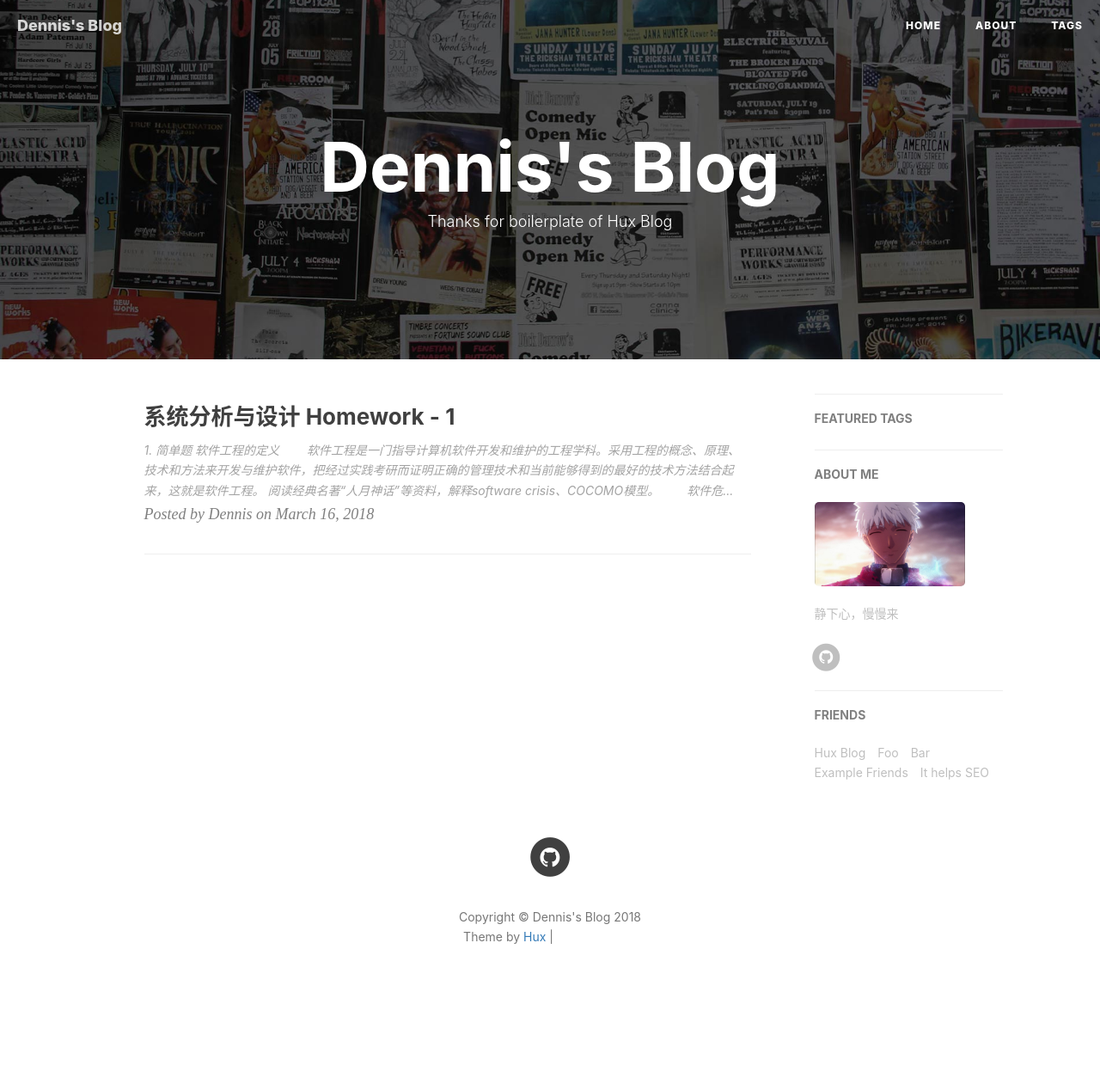
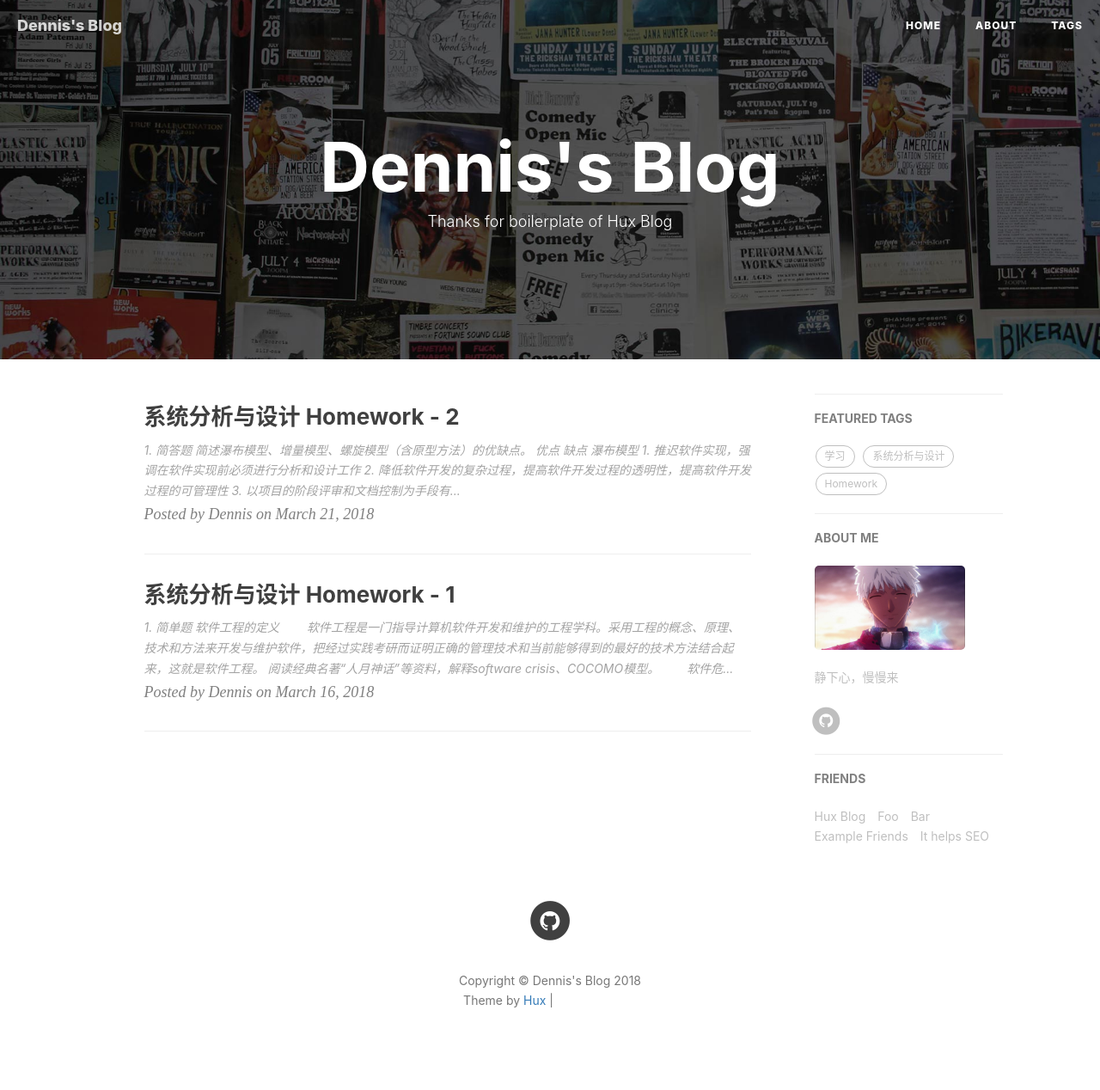
Before and after one commit to dennis-leee/my937889621.github.io, a Jekyll site: the page built from index.html, in a window 1280 px wide. Shown: the whole page at 86% size. Built offline with Jekyll 4.4.1, drawn with Linux system fonts in a browser that asks for light colours; nearby versions of some CDN libraries; the list of posts is cut into pages by our own code; comment, search, counter and statistics services are not loaded; before the commit the page ends 1194 px from its top, so only the background shows below that; grey boxes are pictures that could not be loaded.

Commit message:
change jekyll version

```diff
--- a/_config.yml
+++ b/_config.yml
@@ -32,7 +32,7 @@ anchorjs: true                          # if you want to customize anchor. check
 
 # Gems
 # from PR#40, to support local preview for Jekyll 3.0
-plugins: [jekyll-paginate, jekyll-sitemap]
+gems: [jekyll-paginate]
 
 
 
--- a/_layouts/keynote.html
+++ b/_layouts/keynote.html
@@ -55,7 +55,7 @@ layout: default
                 col-lg-8 col-lg-offset-2
                 col-md-10 col-md-offset-1 ">
 
-				{{ content }}
+                {{ content }}
 
                 <hr>
 
@@ -187,7 +187,6 @@ layout: default
 <script type="text/javascript">
     // dynamic User by Hux
     var _user = '{{site.duoshuo_username}}';
-
     // duoshuo comment query.
     var duoshuoQuery = {short_name: _user };
     (function() {
@@ -210,7 +209,6 @@ layout: default
     var disqus_shortname = "{{site.disqus_username}}";
     var disqus_identifier = "{{page.id}}";
     var disqus_url = "{{site.url}}{{page.url}}";
-
     (function() {
         var dsq = document.createElement('script'); dsq.type = 'text/javascript'; dsq.async = true;
         dsq.src = '//' + disqus_shortname + '.disqus.com/embed.js';
--- /dev/null
+++ b/_posts/2018-03-21-hw2.markdown
@@ -0,0 +1,66 @@
+---
+layout:     post
+title:      "系统分析与设计 Homework - 2"
+subtitle:   ""
+date:       2018-03-21 01:00:00
+author:     Dennis
+header-img: ""
+tags:
+    - 学习
+    - 系统分析与设计
+    - Homework
+---
+
+### 1. 简答题
+
+- 简述瀑布模型、增量模型、螺旋模型（含原型方法）的优缺点。
+
+  <table>
+    <tr>
+      <th></th>
+      <th width = "49%">优点</th>
+      <th width = "49%">缺点</th>
+    </tr>
+    <tr>
+      <th>瀑布模型</th>
+      <td>
+      1. 推迟软件实现，强调在软件实现前必须进行分析和设计工作<br />
+      2. 降低软件开发的复杂过程，提高软件开发过程的透明性，提高软件开发过程的可管理性<br />
+      3. 以项目的阶段评审和文档控制为手段有效地对整个开发过程进行指导，保证了阶段之间的正确限界，能够及时方发现并纠正开发过程中存在的缺陷，使产品达到预期的质量要求<br />
+      </td>
+      <td>
+      1. 单一流程，不可逆，项目各阶段之间极少有反馈<br />
+      2. 风险控制能力较弱只有在项目生命周期的后期才能看到结果<br />
+      3. 缺乏灵活性，特别是无法解决软件徐企鹅不明确或不准确的问题<br />
+      4. 软件活动由文档驱动，当阶段之间规定过多的文档时，会极大地增加系统的工作量<br />
+      </td>
+    </tr>
+    <tr>
+      <th>增量模型</th>
+      <td>
+      1. 增强客户对系统的信心<br />
+      2. 降低系统失败风险<br />
+      3. 提高系统可靠性<br />
+      4. 提高系统的稳定性和可维护性<br />
+      </td>
+      <td>
+      1. 增量粒度难以选择<br />
+      2. 确定所有的基本业务服务比较困难<br />
+      </td>
+    </tr>
+    <tr>
+      <th>螺旋模型</th>
+      <td>
+      1. 设计上灵活，可以在项目的各个阶段进行变更<br />
+      2. 以小的分段来构建大型系统，使成本计算变得简单容易<br />
+      3. 客户始终参与每个阶段的开发，保证了项目不偏离正确方向以及项目的可控性<br />
+      4. 随着项目推进，客户始终掌握项目的最新信息，从而能够和管理层有效地交互<br />
+      </td>
+      <td>
+      1. 需要具有相当丰富的风险评估经验和专门知识，在风险较大的项目开发中，如果未能够及时标识风险，势必造成重大损失<br />
+      2. 过多的迭代次数会增加开发成本，延迟提交时间<br />
+      </td>
+    </tr>
+  </table>
+
+   to be editing
```
Also changed, not shown: _layouts/post.html (+5 -7 lines), _layouts/default.html (line endings or trailing spaces), _layouts/page.html (indentation only).
